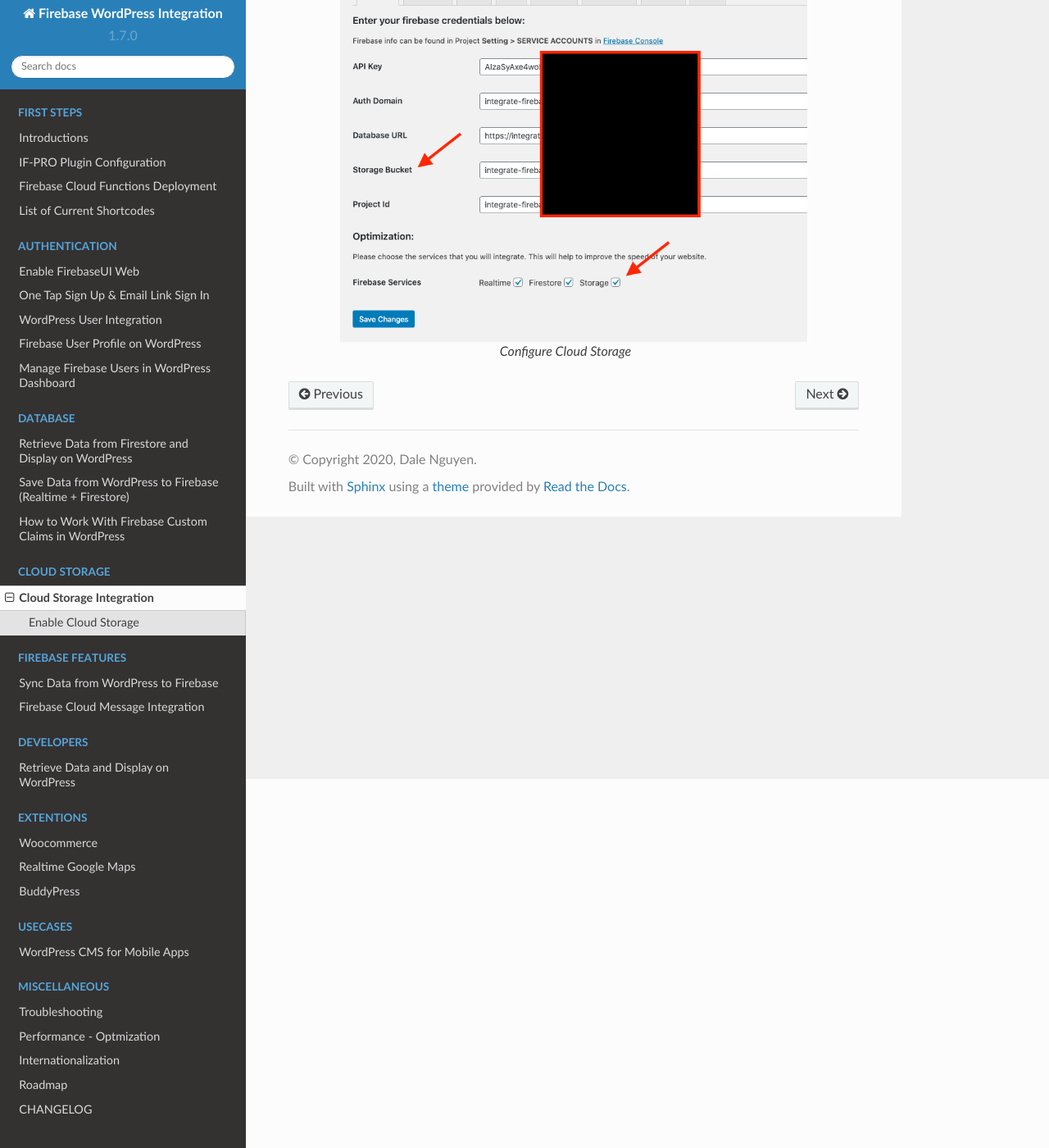
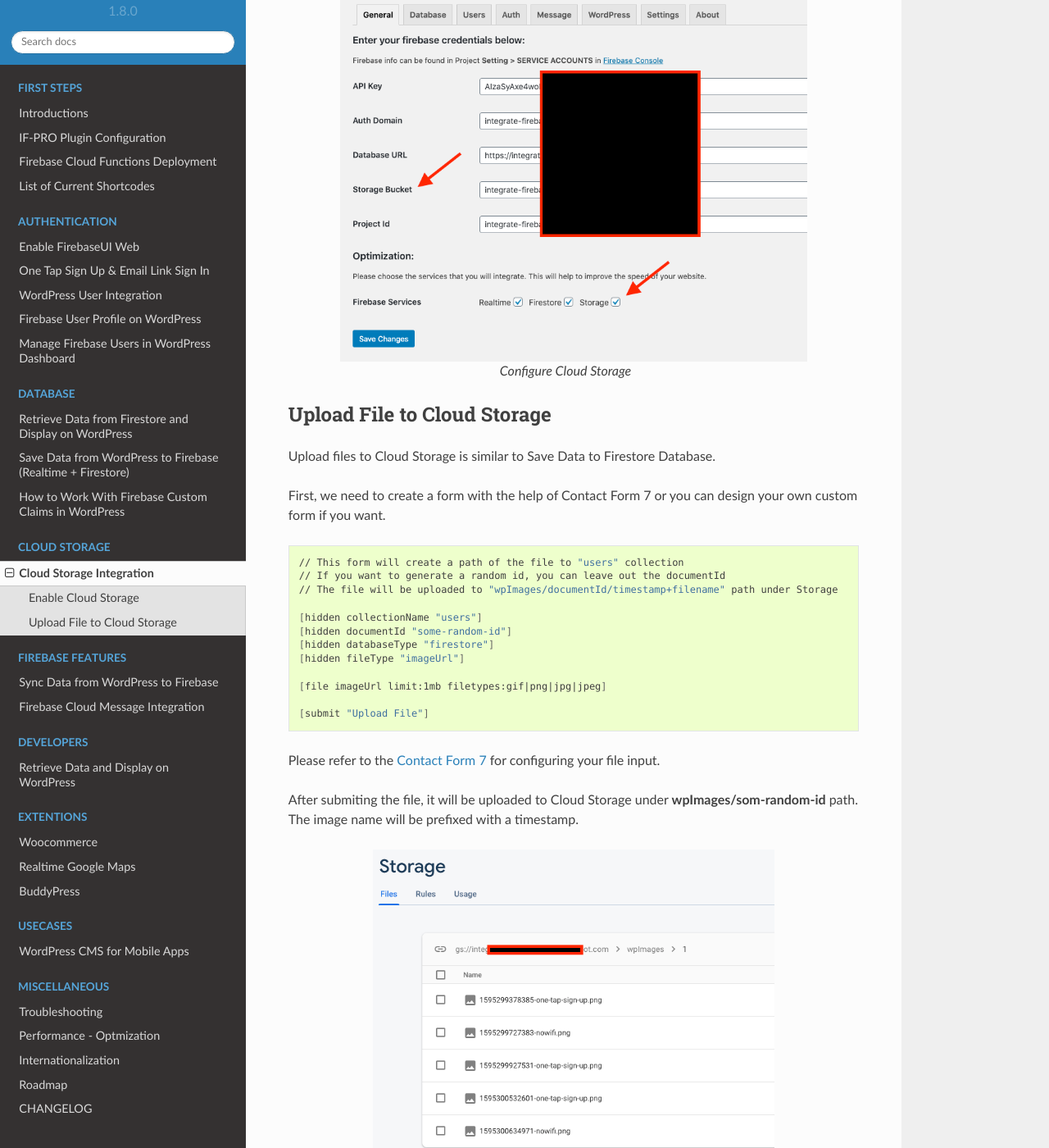
Before and after one commit to dalenguyen/firebase-wordpress-docs, a Sphinx documentation site: the page built from docs/storage/cloud-storage-integration.rst, in a window 1280 px wide and 1400 px high, scrolled down 450 px. Shown: the whole window at 82% size. Built offline with Sphinx 7.4.7 and the Read the Docs theme 2.0.0, drawn with Linux system fonts in a browser that asks for light colours; some of the changed text lies outside the part shown.

Commit message:
Uploaded guide for cloud storage

```diff
--- a/docs/conf.py
+++ b/docs/conf.py
@@ -22,7 +22,7 @@
 author = u'Dale Nguyen'
 
 # The short X.Y version
-version = '1.7.0'
+version = '1.8.0'
 release = version
 
 # -- General configuration ---------------------------------------------------
--- a/docs/index.rst
+++ b/docs/index.rst
@@ -1,10 +1,10 @@
-Complete Guide to Firebase WordPress Integration (v1.7.0)
+Complete Guide to Firebase WordPress Integration (v1.8.0)
 ==========================================================
 
 .. meta::
    :description lang=en: Guide on how to integrate Firebase to WordPress.
 
-Last updated: July 19, 2020
+Last updated: July 21, 2020
 
 .. raw:: html
 
--- a/docs/storage/cloud-storage-integration.rst
+++ b/docs/storage/cloud-storage-integration.rst
@@ -1,7 +1,7 @@
 Cloud Storage Integration
 =============
 
-At this stage, cloud storage is added to the plugin. However, in order to use it, you create your own scripts. Please refer to the **Developer** section.
+At this stage, cloud storage is added to the plugin. However, in order to use it, you can follow the instruction or create your own scripts. If you can to customize it, please refer to the **Developer** section.
 
 Enable Cloud Storage
 ----------------------------------
@@ -13,3 +13,42 @@
     :align: center
 
     Configure Cloud Storage
+
+
+Upload File to Cloud Storage
+----------------------------------
+
+Upload files to Cloud Storage is similar to Save Data to Firestore Database.
+
+First, we need to create a form with the help of Contact Form 7 or you can design your own custom form if you want.
+
+.. code-block:: bash
+
+    // This form will create a path of the file to "users" collection
+    // If you want to generate a random id, you can leave out the documentId
+    // The file will be uploaded to "wpImages/documentId/timestamp+filename" path under Storage
+
+    [hidden collectionName "users"]
+    [hidden documentId "some-random-id"]
+    [hidden databaseType "firestore"]
+    [hidden fileType "imageUrl"]
+
+    [file imageUrl limit:1mb filetypes:gif|png|jpg|jpeg]
+
+    [submit "Upload File"]
+
+Please refer to the `Contact Form 7 <https://contactform7.com/file-uploading-and-attachment/>`_ for configuring your file input.
+
+After submiting the file, it will be uploaded to Cloud Storage under **wpImages/som-random-id** path. The image name will be prefixed with a timestamp.
+
+.. figure:: /images/storage/storage-images-path.png
+    :scale: 70%
+    :align: center
+
+    Image Path in Storage
+
+.. figure:: /images/storage/file-record-firestore.png
+    :scale: 70%
+    :align: center
+
+    Image Path in Firestore
```
Also changed, not shown: docs/misc/changelog.rst (+10 -0 lines), docs/images/storage/file-record-firestore.png (added), docs/images/storage/storage-images-path.png (added).
